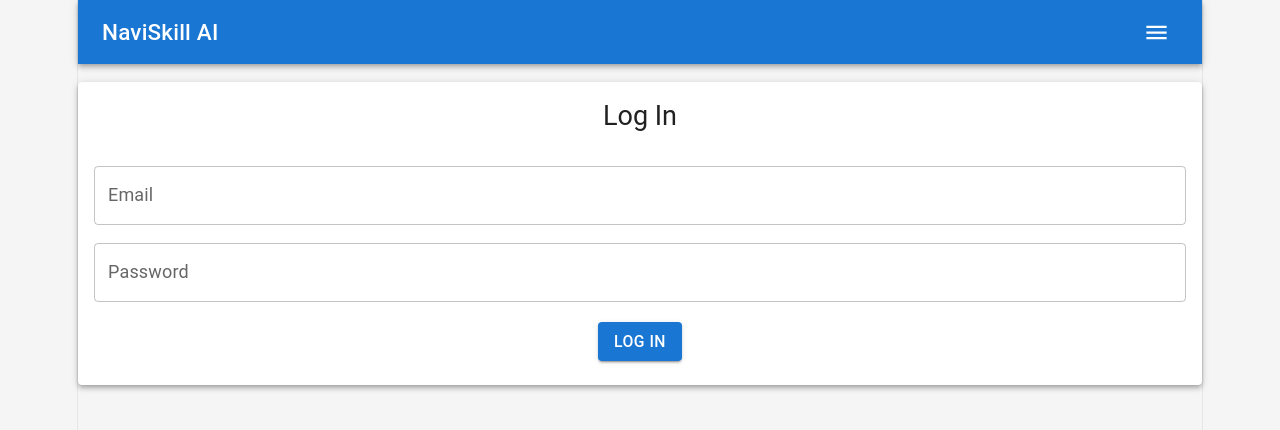
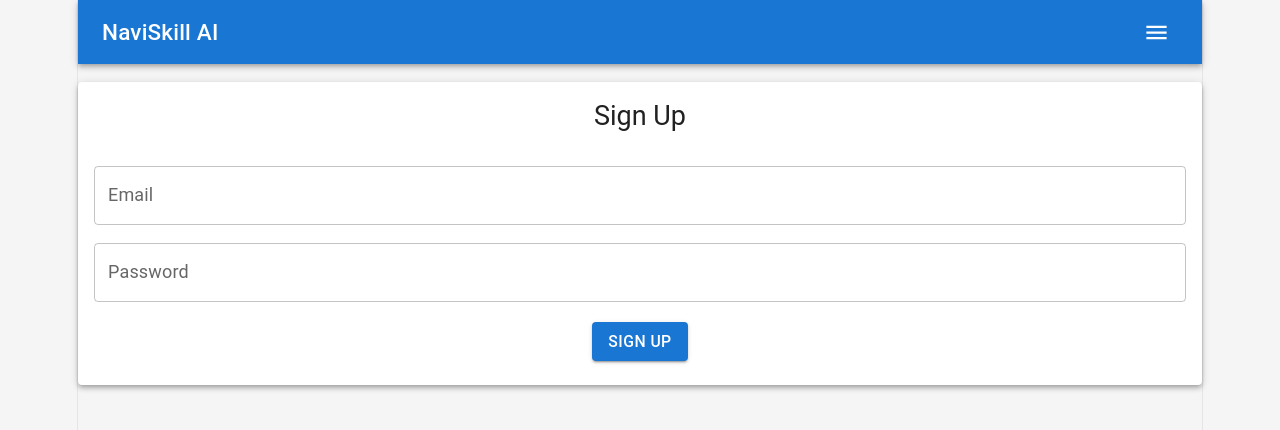
Before and after one commit to jadd-miguel/capstone-summer26, a React (Vite) app in the folder frontend/: page /signup in a window 1280 px wide. Before the commit this address led to /login. Shown: the top 430 px of the page. Built offline with nearby package versions, Linux system fonts and the light colour scheme.

Commit message:
Added Signup Page + Comments

```diff
--- a/frontend/src/App.tsx
+++ b/frontend/src/App.tsx
@@ -7,6 +7,7 @@ import LoginPage from './pages/LoginPage.tsx'
 import HomePage from './pages/HomePage.tsx'
 import MyInfoPage from './pages/MyInfoPage.tsx'
 import { CssBaseline, ThemeProvider, createTheme } from '@mui/material'
+import SignupPage from './pages/SignupPage.tsx'
 
 function App() {
     //const [roadmaps, setRoadmaps] = React.useState([])
@@ -17,10 +18,12 @@ function App() {
     {/* Variable to use in Light/Dark Mode */ }
     const [isDarkMode, setDarkMode] = React.useState(false);
 
+    {/* Swap Themes */ }
     const swapTheme = () => {
         setDarkMode((prev) => !prev);
     };
 
+    {/* Light/Dark Themes */ }
     const lightTheme = createTheme({
         palette: {
             mode: 'light',
@@ -28,7 +31,6 @@ function App() {
             background: { default: '#f5f5f5', paper: '#ffffff' },
         },
     });
-
     const darkTheme = createTheme({
         palette: {
             mode: 'dark',
@@ -40,20 +42,28 @@ function App() {
     return (
         <>
             <ThemeProvider theme={isDarkMode ? darkTheme : lightTheme}>
+
+                {/* Used for Light/Dark Theme */}
                 <CssBaseline/>
+
                 <Router>
                     <Header isAuthenticated={isAuthenticated} setIsAuthenticated={setIsAuthenticated} swapTheme={swapTheme} isDarkMode={isDarkMode}></Header>
                     <Routes>
                         {/* Public Routes */}
                         <Route path="/login" element={<LoginPage setIsAuthenticated={setIsAuthenticated} />} />
+                        <Route path="/signup" element={<SignupPage/>} />
 
                         {/* Protected Routes Wrapper */}
+                        {/* isAuthenticated needs to be true to be able to access them */}
+                        {/* Any new pages should go inside this Route */}
                         <Route element={<PrivateRoutes isAuthenticated={isAuthenticated} />}>
                             <Route path="/home" element={<HomePage />} />
                             <Route path="/info" element={<MyInfoPage />} />
                         </Route>
 
+                        {/* Default route navigate to /login */}
                         <Route path="*" element={<Navigate to="/login" replace />} />
+
                     </Routes>
                 </Router>
             </ThemeProvider>
--- a/frontend/src/components/Header.tsx
+++ b/frontend/src/components/Header.tsx
@@ -11,6 +11,7 @@ import {
     Button
 } from "@mui/material";
 import MenuIcon from "@mui/icons-material/Menu";
+import * as api from '../util/api.ts'
 
 interface HeaderProps {
     isAuthenticated: boolean;
@@ -22,15 +23,16 @@ interface HeaderProps {
 {/* Component for the bar at the top*/}
 export default function Header({ isAuthenticated, setIsAuthenticated, swapTheme, isDarkMode }: HeaderProps): React.JSX.Element {
 
+    {/* Variable used for dropdown menu*/}
     const [menuAnchorElement, setMenuAnchorElement] = useState<null | HTMLElement>(null);
-    //let navigate = useNavigate()
+    let navigate = useNavigate()
 
     return (<>
         <AppBar position="sticky">
             <Toolbar sx={{ display: "flex", justifyContent: "space-between" }}>
 
                 <Box sx={{ display: "flex", alignItems: "center", gap: 3 }}>
-                    <Typography variant="h6" sx={{ mr: 2 }}>
+                    <Typography variant="h6" sx={{ mr: 2 }} onClick={()=>(navigate("/login"))}>
                         NaviSkill AI
                     </Typography>
 
@@ -73,15 +75,15 @@ export default function Header({ isAuthenticated, setIsAuthenticated, swapTheme,
             {/* Dark/Light Mode button */}
             {isDarkMode ? (
                 <>
-                    <MenuItem onClick={() => { swapTheme() }}>Light Mode</MenuItem>
+                    <MenuItem onClick={swapTheme}>Light Mode</MenuItem>
                 </>
             ) : (
                 <>
-                    <MenuItem onClick={() => { swapTheme() }}>Dark Mode</MenuItem>
+                    <MenuItem onClick={swapTheme}>Dark Mode</MenuItem>
                 </>
             )}
             {/* Logout button */}
-            <MenuItem onClick={() => { setIsAuthenticated(false) }}>Log Out</MenuItem>
+            <MenuItem onClick={() => { setIsAuthenticated(false);api.auth.logout() }}>Log Out</MenuItem>
         </Menu>
     </>);
 };
--- a/frontend/src/pages/LoginPage.tsx
+++ b/frontend/src/pages/LoginPage.tsx
@@ -6,7 +6,8 @@ import {
 	CardContent,
 	TextField,
 	Stack,
-	Button
+	Button,
+	Link
 } from "@mui/material";
 import * as api from '../util/api.ts'
 
@@ -27,19 +28,20 @@ export default function LoginPage({ setIsAuthenticated }: LoginProps): React.JSX
 
 		try {
 			const payload = { email, password };
-			const response = await api.auth.signup(payload);
+			const response = await api.auth.login(payload);
 
 			console.log("Login successful:", response);
 			// Handle your successful login here (e.g., save token, redirect user)
+			setIsAuthenticated(true);
+			navigate('/home');
 
 		} catch (err) {
 			console.error(err);
+			setError(String(err))
 			setError("Failed to sign in. Please check your credentials.");
 		}
 
-		setIsAuthenticated(true);
 
-		navigate('/home');
 	};
 
 	return (
@@ -58,6 +60,11 @@ export default function LoginPage({ setIsAuthenticated }: LoginProps): React.JSX
 				<Stack direction="row" spacing={2} sx={{ marginTop: "20px", justifyContent: "center" }}>
 					<Button onClick={handleLogin} variant="contained" color="primary">Log In</Button>
 				</Stack>
+				<br></br>
+				Don't Have an account yet?
+				<br></br>
+				<Link onClick={()=>navigate("/signup")}>Sign Up</Link>
+
 			</CardContent>
 		</Paper >
 	);
--- /dev/null
+++ b/frontend/src/pages/SignupPage.tsx
@@ -0,0 +1,60 @@
+import { useState, } from 'react';
+import { useNavigate } from 'react-router-dom';
+import {
+    Paper,
+    CardHeader,
+    CardContent,
+    TextField,
+    Stack,
+    Button
+} from "@mui/material";
+import * as api from '../util/api.ts'
+
+{/* Log in page */ }
+export default function SignupPage(): React.JSX.Element {
+
+    const [email, setEmail] = useState("");
+    const [password, setPassword] = useState("");
+    const [error, setError] = useState("");
+    const navigate = useNavigate();
+
+    {/* Called when login button is clicked */ }
+    const handleSignup = async (): Promise<void> => {
+
+        try {
+            const payload = { email, password };
+            const response = await api.auth.signup(payload);
+
+            console.log("Signup successful:", response);
+            // Handle your successful login here (e.g., save token, redirect user)
+            navigate('/login');
+
+        } catch (err) {
+            console.error(err);
+            setError(String(err))
+            setError("Failed to sign up. Please check your credentials.");
+        }
+
+
+    };
+
+    return (
+        <Paper elevation={4} sx={{ marginTop: "1em" }}>
+            <CardHeader title="Sign Up"></CardHeader>
+            <CardContent>
+                <TextField fullWidth label="Email" sx={{ marginBottom: "1em" }}
+                    value={email}
+                    onChange={e => {setEmail(e.target.value) }}
+
+                />
+                <TextField fullWidth label="Password"
+                    value={password}
+                    onChange={e => (setPassword(e.target.value))}
+                />
+                <Stack direction="row" spacing={2} sx={{ marginTop: "20px", justifyContent: "center" }}>
+                    <Button onClick={handleSignup} variant="contained" color="primary">Sign up</Button>
+                </Stack>
+            </CardContent>
+        </Paper >
+    );
+}
--- a/frontend/src/util/api.ts
+++ b/frontend/src/util/api.ts
@@ -67,10 +67,15 @@ const put = async (url: string, body: any, responseFormat: ResponseFormat = "jso
 const auth = {
 	login: (body: any) => post(server("/login"), body),
 	signup: (body: any) => post(server("/create_user"), body),
-	singout: () => post(server("/logout"), null),
+	logout: () => post(server("/logout"), null),
 }
 
+//Bundle of api calls for model
+const model ={
+
+}
 
 export {
 	auth,
+	model
 }
```
Also changed, not shown: frontend/src/pages/SignupPage.css (added).
